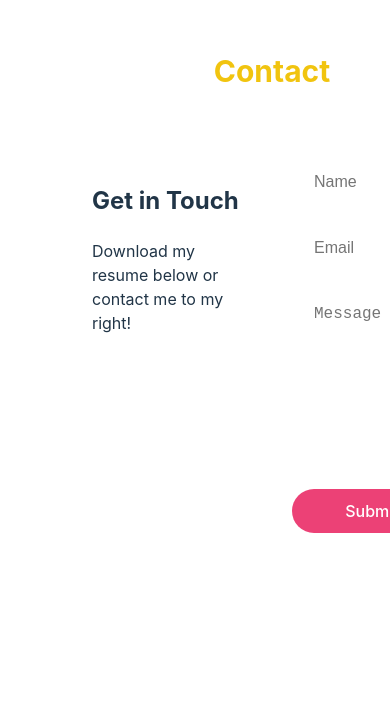
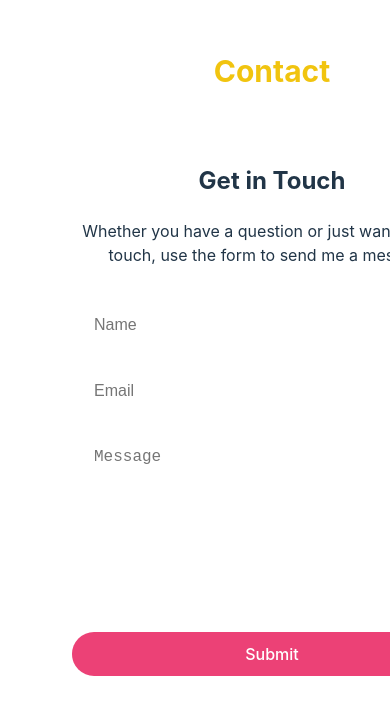
Before and after one commit to darrenxychen/portfolio-website-react, a React (Vite) app: page / in a window 390 px wide. Shown: the part 3661-4375 px from the top of the page. Before the commit the page ends 4346 px from the top, so only its background shows below. Built offline with nearby package versions, Linux system fonts and the light colour scheme.

Commit message:
made contact mobile responsive

```diff
--- a/src/components/Contact.css
+++ b/src/components/Contact.css
@@ -1,4 +1,3 @@
-/* Contact Section */
 .contact-section {
   display: flex;
   align-items: flex-start;
@@ -66,7 +65,7 @@
   text-align: left;
 }
 
-  .resume-download a{
+.resume-download a {
   display: inline-block;
   margin-right: 10px;
   padding: 8px 16px;
@@ -78,7 +77,24 @@
   transition: 0.3s ease-in-out;
 }
 
-  .resume-download a:hover{
+.resume-download a:hover {
   background-color: #f1c40f;
   color: white;
 }
+
+@media screen and (max-width: 768px) {
+  .contact-section {
+    flex-direction: column;
+    padding: 20px;
+  }
+
+  .contact-content {
+    padding-right: 0;
+    margin-bottom: 20px;
+    text-align: center;
+  }
+
+  .contact-form {
+    width: 100%;
+  }
+}
--- a/src/components/Contact.jsx
+++ b/src/components/Contact.jsx
@@ -31,7 +31,7 @@ const Contact = () => {
     <section className="contact-section">
       <div className="contact-content">
         <h3>Get in Touch</h3>
-        <p>Download my resume below or contact me to my right!</p>
+        <p>Whether you have a question or just want to get in touch, use the form to send me a message!</p>
       </div>
       <div className="contact-form">
         <form ref={formRef} onSubmit={sendEmail}>
```
Lines whose indentation alone changed are shown as unchanged.
